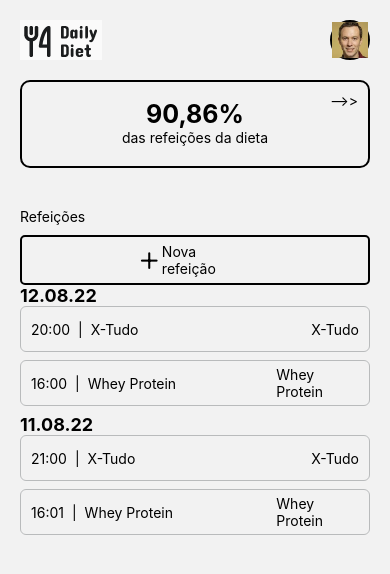
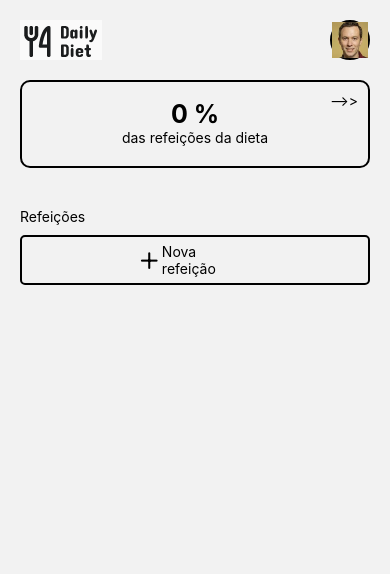
Before and after one commit to AndreBarroso/DailyDiet, a React Native app: screen / in a window 390 px wide. Shown: the top 574 px of the page. Built offline with nearby package versions, Linux system fonts and the light colour scheme.

Commit message:
feat: passando os valores das refeiçoes para o sectiolist e componente de porcentagem

```diff
--- a/src/components/MealMadeCard/index.tsx
+++ b/src/components/MealMadeCard/index.tsx
@@ -16,7 +16,7 @@ export const MealMadeCard  = ({time, meal, isHealthyMeal}: MealMadeCardProps) =>
                 <Divider>|</Divider>
                 <Meal>{meal}</Meal>
             </MealAndTime>
-            <Text>{meal}</Text>
+            <Text>Dentro da dieta: {isHealthyMeal === true ? ' Sim' : ' Não'}</Text>
         </Container>
     )
 }
--- a/src/components/PercentagenDietConcluded.tsx/index.tsx
+++ b/src/components/PercentagenDietConcluded.tsx/index.tsx
@@ -5,9 +5,10 @@ import {Text, TouchableOpacity} from 'react-native'
 type PercentagenDietConcluded = {
     borderWidth?: string
     justifyContent?: 'flex-start' | 'flex-end'
+    percentage: number
 }
 
-export const PercentagenDietConcluded = ({borderWidth = '2px', justifyContent}: PercentagenDietConcluded) => {
+export const PercentagenDietConcluded = ({borderWidth = '2px', justifyContent, percentage}: PercentagenDietConcluded) => {
     const navigation = useNavigation()
     return (
         <Container borderWidth={borderWidth}>
@@ -20,7 +21,7 @@ export const PercentagenDietConcluded = ({borderWidth = '2px', justifyContent}:
             </ExtatisticsContainerButton>
             <Content>
                 <Text style={{fontSize: 25, fontWeight: 'bold'}}>
-                    90,86%
+                    {`${percentage} `}%
                 </Text>
                 <Text >
                     das refeições da dieta
--- a/src/screens/home/index.tsx
+++ b/src/screens/home/index.tsx
@@ -1,31 +1,78 @@
-import { View, Text, SectionList } from "react-native";
+import { View, Text, SectionList} from "react-native";
 import { Avatar, AvatarContainer, Container, Header, Logo  } from "./styles";
 import profilePicture from '@assets/avatar.jpeg'
 import logoPicutre from '@assets/logo.png'
 import { PercentagenDietConcluded } from "@components/PercentagenDietConcluded.tsx";
 import { ButtonActions } from "@components/ButtonActions";
 import { MealMadeCard } from "@components/MealMadeCard";
-import {useNavigation} from '@react-navigation/native'
+import {useFocusEffect, useNavigation} from '@react-navigation/native'
+import { useCallback, useEffect, useState , } from "react";
+import { MealType } from '../../storage/storageConfig'
+import { mealsGetAll } from '../../storage/mealsGetAll'
 
 
 export default function Home() {
+  const [meals, setMeals] = useState<{title: string, data: {time: string, meal: string, onDiet: boolean}[]}[]>([])
+  const [mealsOnDietTotalPercentage, setMealsOnDietTotalPercentage] = useState(0)
 
   const navigation = useNavigation()
+
+  const getMeals = async() => {
+    const mealsStoraged = await mealsGetAll() as MealType[]
+
+    const dataMeals: {title: string, data: {time: string, meal: string, onDiet: boolean}[]}[] = []
+
+    let mealsCool = 0
+    let mealsDontCool = 0
+    let totalMeals = 0
+
+    let mealsCoolPercentage = 0
+
+    mealsStoraged.forEach(({date, hour, name, onDiet}) => {
+      const findDate = dataMeals.find(({title}) => title === date) ?? {}
+
+      const haveDate = Object.keys(findDate)
+
+      if(haveDate?.length) {
+
+        dataMeals.forEach(({title}, index) => {
+          if(title === date) {
+            dataMeals[index] = {...dataMeals[index], data: [...dataMeals[index].data, {time: hour, meal: name, onDiet}]}
+          }
+        })
+      }
+      else {
+            dataMeals.push({title: date, data: [{time: hour, meal: name, onDiet}]})
+      }
+
+      if(onDiet === true) {
+        console.log('oi')
+        mealsCool ++
+      } else {
+        mealsDontCool ++
+      }
+    })
+
+    totalMeals = mealsDontCool + mealsCool
+    mealsCoolPercentage = totalMeals === 0 ? 0 : (
+      (mealsCool/ totalMeals) * 100
+    )
+
+    setMealsOnDietTotalPercentage(mealsCoolPercentage)
+    setMeals(dataMeals)
+
+  }
 
   const onGoToNewMealPage = () => {
     navigation.navigate('newMeal')
   }
 
-  const DATA = [
-    {
-      title: '12.08.22',
-      data: [{time: '20:00',meal: 'X-Tudo'}, {time: '16:00',meal: 'Whey Protein'}],
-    },
-    {
-      title: '11.08.22',
-      data: [{time: '21:00',meal: 'X-Tudo'}, {time: '16:01',meal: 'Whey Protein'}],
-    },
-  ];
+
+  useFocusEffect(
+    useCallback(()=> {
+      getMeals()
+    } , [])
+  )
 
     return (
       <Container >
@@ -35,15 +82,15 @@ export default function Home() {
             <Avatar source={profilePicture} borderRadius={20} />
           </AvatarContainer>
         </Header>
-        <PercentagenDietConcluded justifyContent="flex-end"/>
+        <PercentagenDietConcluded justifyContent="flex-end" percentage={mealsOnDietTotalPercentage}/>
         <Text style={{marginBottom: 10}}>Refeições</Text>
         <ButtonActions title="Nova refeição" type="plus" onPress={onGoToNewMealPage}/>
         <SectionList
-          sections={DATA}
+          sections={meals}
           keyExtractor={(item, index) =>  `${item}${index}` }
           renderItem={({item}) => (
             <View >
-              <MealMadeCard time={item.time} meal={item.meal}/>
+              <MealMadeCard time={item.time} meal={item.meal} isHealthyMeal={item.onDiet}/>
             </View>
           )}
           renderSectionHeader={({section: {title}}) => (
--- a/src/screens/newMeal/index.tsx
+++ b/src/screens/newMeal/index.tsx
@@ -14,7 +14,6 @@ export const NewMeal = () => {
     const [date, setDate] = useState('')
     const [hour, setHour] = useState('')
     const [onDiet, setOnDiet] = useState<boolean>()
-    const [test, setTest] = useState<MealType[]>([])
     const navigation = useNavigation()
 
     const reset = () => {
@@ -25,9 +24,6 @@ export const NewMeal = () => {
         setOnDiet(false)
     }
 
-    useEffect(() => {
-        console.log(test)
-    }, [test])
     return (
         <Container>
             <Header>
@@ -75,7 +71,7 @@ export const NewMeal = () => {
                         if(!name || !description || !date || !hour) {
                             return Alert.alert('Preencha todos os campos')
                         }
-                        if(!onDiet) {
+                        if(onDiet === undefined) {
                             return Alert.alert('Escolha se a refeição está dentro ou fora da dieta')
                         }
                         await mealCreate({name, description, date, hour, onDiet})
```
